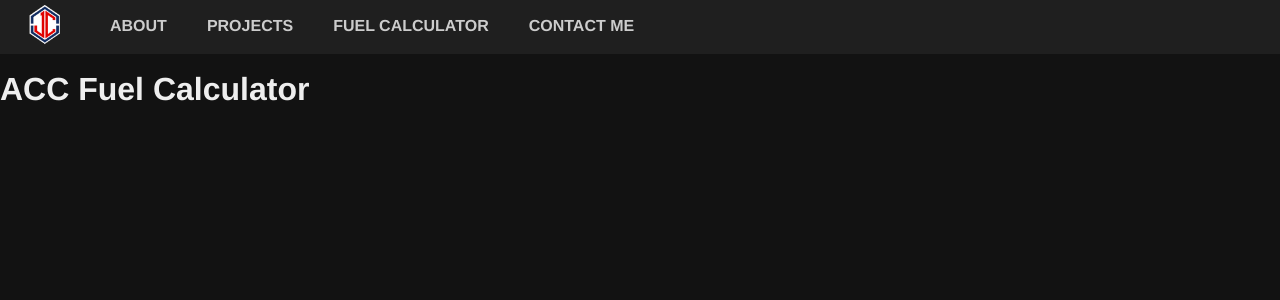
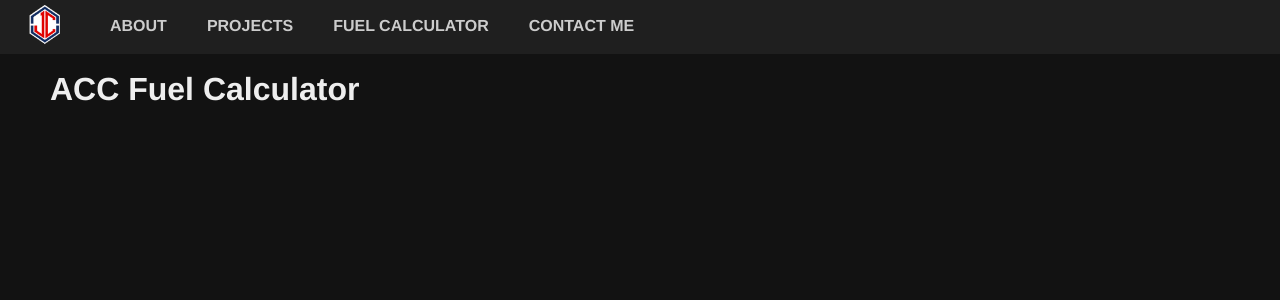
Before and after one commit to jcoombs235/jcoombs235.github.io, a React (Create React App) app: page /acc-fuel-calculator in a window 1280 px wide. Shown: the top 300 px of the page. Built offline with nearby package versions, Linux system fonts and the light colour scheme.

Commit message:
Body padding

```diff
--- a/src/App.js
+++ b/src/App.js
@@ -13,12 +13,13 @@ class App extends React.Component {
       <ThemeProvider theme={theme}>
         <GlobalStyle />
         <Router>
-          <Navigation />
           <Switch>
             <Route path="/acc-fuel-calculator">
+              <Navigation />
               <ACCFuelCalculator />
             </Route>
             <Route path="/">
+              <Navigation />
               <Home />
             </Route>
           </Switch>
--- a/src/components/Navigation/DesktopNavigation.js
+++ b/src/components/Navigation/DesktopNavigation.js
@@ -16,6 +16,8 @@ const DesktopNavigation = () => {
 
 const Header = styled.header`
   top: 0;
+  left: 0;
+  right: 0;
   width: 100%;
   background-color: ${({ theme }) => theme.firstLayer};
   position: fixed;
--- a/src/theme/globalStyle.js
+++ b/src/theme/globalStyle.js
@@ -3,7 +3,7 @@ import { theme } from "./theme";
 const GlobalStyle = createGlobalStyle`
   body {
     margin: 0;
-    padding: 0;
+    padding: 0 50px;
     padding-top: 50px;
     background: ${theme.backgroundColor};
     color: ${theme.textColor};
```
Also changed, not shown: 1 other file (tests, documents, lock files or other folders).
